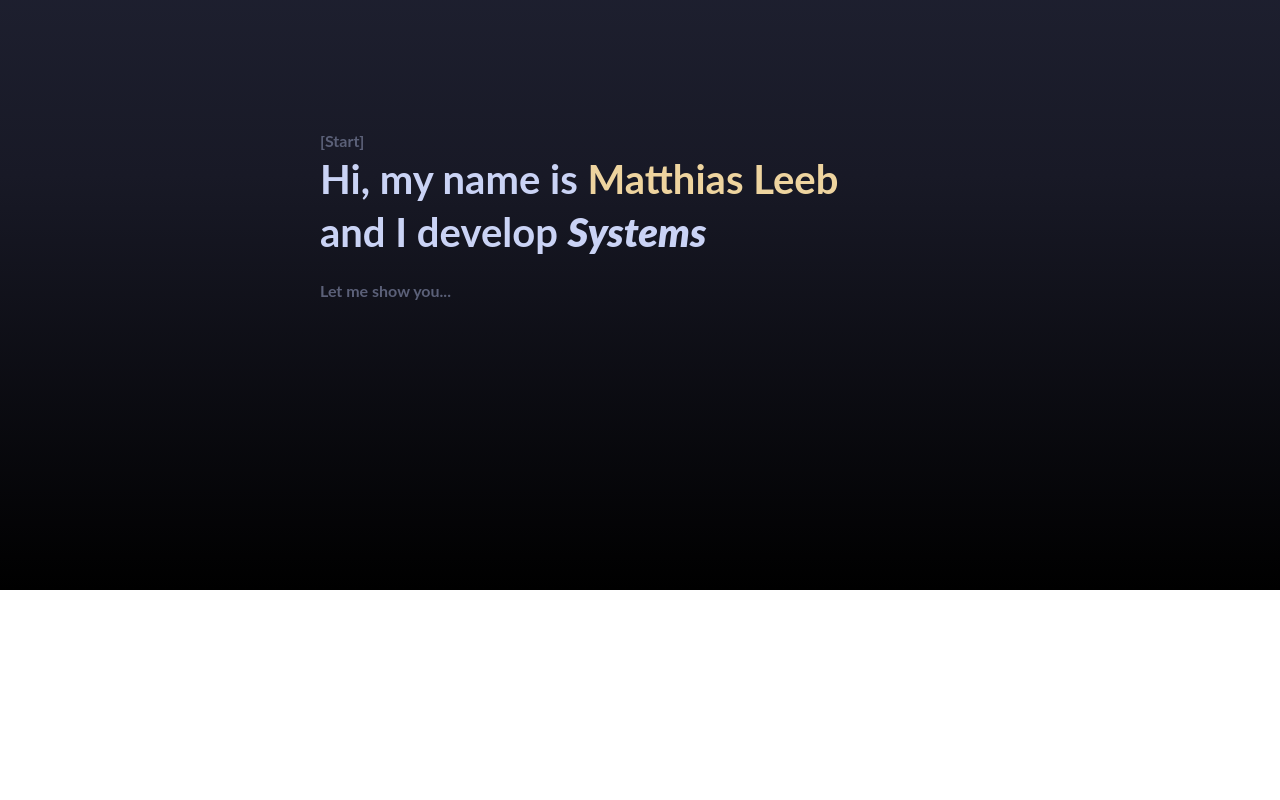
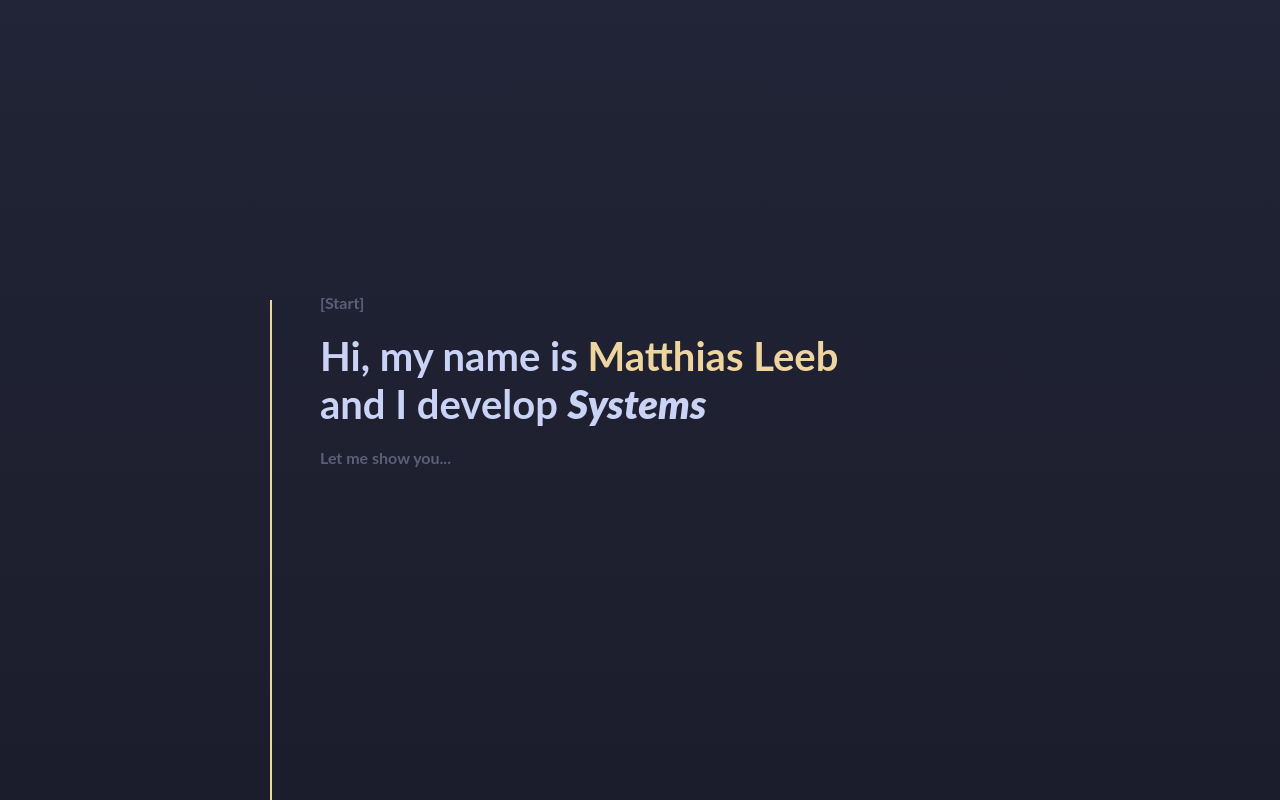
Before and after one commit to mozbeel/mozbeel.github.io, a Nuxt app: page / in a window 1280 px wide. Shown: the part 240-1040 px from the top of the page. Before the commit the page ends 830 px from the top, so only its background shows below. Built offline with nearby package versions, Linux system fonts and the light colour scheme.

Commit message:
Basic Start Design finished

```diff
--- a/app/assets/css/main.css
+++ b/app/assets/css/main.css
@@ -56,9 +56,18 @@ header .right {
   color: #eed49f;
 }
 
+.left-text {
+  text-align: left;
+}
+
 /* Catppuccin Macchiato Surface 2 */
 .gray-text {
   color:#5b6078
+}
+
+/* Catppuccin Macchiato Surface 0*/
+.dark-gray-text {
+  color: #363a4f;
 }
 
 .name-title {
@@ -82,7 +91,11 @@ header .right {
   text-decoration: none;
 }
 
-.tab-title:hover {
+.glow-on-hover {
+  transition: color 0.2s ease;
+}
+
+.glow-on-hover:hover {
   color: #cad3f5; /* same as .text */
   cursor: pointer;
 }
@@ -100,25 +113,48 @@ header .right {
 .intro {
   width: 100%;
   height: 100%;
+  min-height: 100%;
 
+  display: flex;
   position: relative;
+}
+
+.guide-bar {
+  left: calc(25% - 50px);
+  top: 460px;
+  bottom: 0;
+  position: absolute;
+  display: inline-block;
+  width: 2px;
+  height: calc(100% - 470px - 140px);
+  background-color: #eed49f;
+}
+
+.intro-sections {
+  width: 100%;
 }
 
 .intro-title {
   font-size: 40px;
   margin: 0;
   display: block;
-  text-align: left;
 }
 
 .intro-title-end {
   margin-bottom: 20px;
 }
 
-.start {
+.title-sections-text {
+  z-index: -1;
+  font-size: 150px;
+
+  margin: 0px 0px 0px 0px;
+}
+
+.name-intro-section {
+  height: 900px;
+  padding-top: 100px;
   display: flex;
-  position: relative;
-  height: 750px;
   width: 100%;
 
   justify-content: center;
@@ -127,8 +163,18 @@ header .right {
   gap: 0;
 }
 
+.intro-section {
+  display: flex;
+  height: 600px;
+  width: 100%;
 
-.start-container {
+  justify-content: center;
+  align-items: center;
+  flex-direction: column;
+  gap: 0;
+}
+
+.intro-section-container {
   display: flex;
   width: 50%;
   height: 70px;
@@ -137,11 +183,8 @@ header .right {
 
   justify-content: center;
   align-items: left;
-
-  row-gap: 5px;
-
 }
 
 .start-text {
-  margin: 0;
+  margin: 0 0 20px 0;
 }
--- a/app/components/Header.vue
+++ b/app/components/Header.vue
@@ -10,9 +10,9 @@
     </div>
 
     <nav class="right">
-      <a href="#start" class="tab-title gray-text title-font">[Start]</a>
-      <a href="#about" class="tab-title gray-text title-font">[About]</a>
-      <a href="#contact" class="tab-title gray-text title-font">[Contact]</a>
+      <a href="#start" class="tab-title gray-text title-font glow-on-hover">[Start]</a>
+      <a href="#about" class="tab-title gray-text title-font glow-on-hover">[About]</a>
+      <a href="#contact" class="tab-title gray-text title-font glow-on-hover">[Contact]</a>
     </nav>
   </header>
 </template>
--- a/app/components/Intro.vue
+++ b/app/components/Intro.vue
@@ -1,4 +1,6 @@
 <script lang="ts" setup>
+import IntroSection from './IntroSection.vue';
+
 const developingText = ref("");
 const developingTextOptions = [
     "Things",
@@ -20,8 +22,10 @@ developingText.value = developingTextOptions[randomNumber] || "";
 
 <template>
     <section class="intro">
-        <section class="start" id="start">
-            <section class="start-container">
+        <div class="guide-bar"></div>
+
+        <div class="intro-sections">
+            <IntroSection id="start" overriden-outer-css="name-intro-section">
                 <p class="start-text gray-text intro-font">[Start]</p>
                 <p class="text intro-font intro-title">
                     Hi, my name is
@@ -31,7 +35,39 @@ developingText.value = developingTextOptions[randomNumber] || "";
                     and I develop <span class="intro-font-bold italic">{{ developingText }}</span>
                 </p>
                 <p class="start-text gray-text intro-font">Let me show you...</p>
-            </section>
-        </section>
+            </IntroSection>
+
+            <IntroSection>
+                <p class="intro-font dark-gray-text title-sections-text">WEB</p>
+                <p class="text intro-font web-text">
+                    I have developed several websites by now and I have been doing it for about 3 years
+                </p>
+                <p class="gray-text intro-font">
+                    Tech stack: HTML/JS/CSS, Vue/Nuxt, React/NextJS
+                </p>
+            </IntroSection>
+
+            <IntroSection>
+                <p class="intro-font dark-gray-text title-sections-text">Backends</p>
+                <p class="text intro-font web-text">
+                    I have a solid understanding of networking and am currently taking a course in networking
+                </p>
+                <p class="gray-text intro-font">
+                    Tech stack: Go
+                </p>
+            </IntroSection>
+
+            <IntroSection>
+                <p class="intro-font dark-gray-text title-sections-text">Systems</p>
+                <p class="text intro-font web-text">
+                    Developing systems in the best way possible is my favorite thing to do.
+                    This includes making basic game engines and toolchains for others to develop in.
+                </p>
+                <p class="gray-text intro-font">
+                    Tech stack: Zig, Rust, C++, C, Java, OCaml, Gleam
+                </p>
+            </IntroSection>
+        </div>
+
     </section>
 </template>
--- /dev/null
+++ b/app/components/IntroSection.vue
@@ -0,0 +1,20 @@
+<script setup lang="ts">
+const props = withDefaults(
+    defineProps<{
+        overridenOuterCss?: string;
+        overridenInnerCss?: string;
+    }>(),
+    {
+        overridenOuterCss: "intro-section",
+        overridenInnerCss: "intro-section-container"
+    }
+)
+</script>
+
+<template>
+    <section :class="props.overridenOuterCss">
+        <section :class="props.overridenInnerCss">
+            <slot />
+        </section>
+    </section>
+</template>
```
